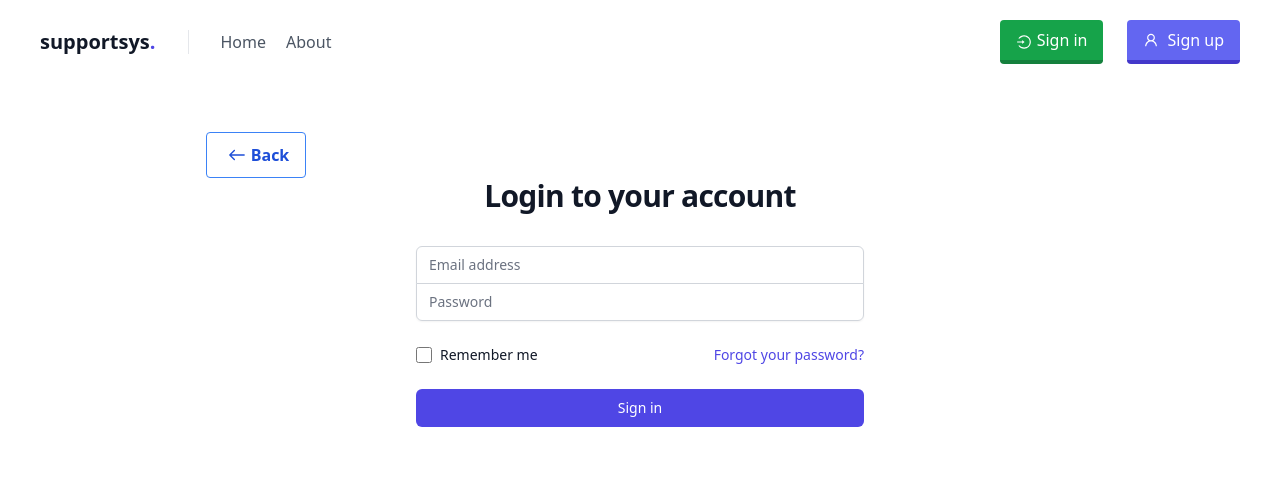
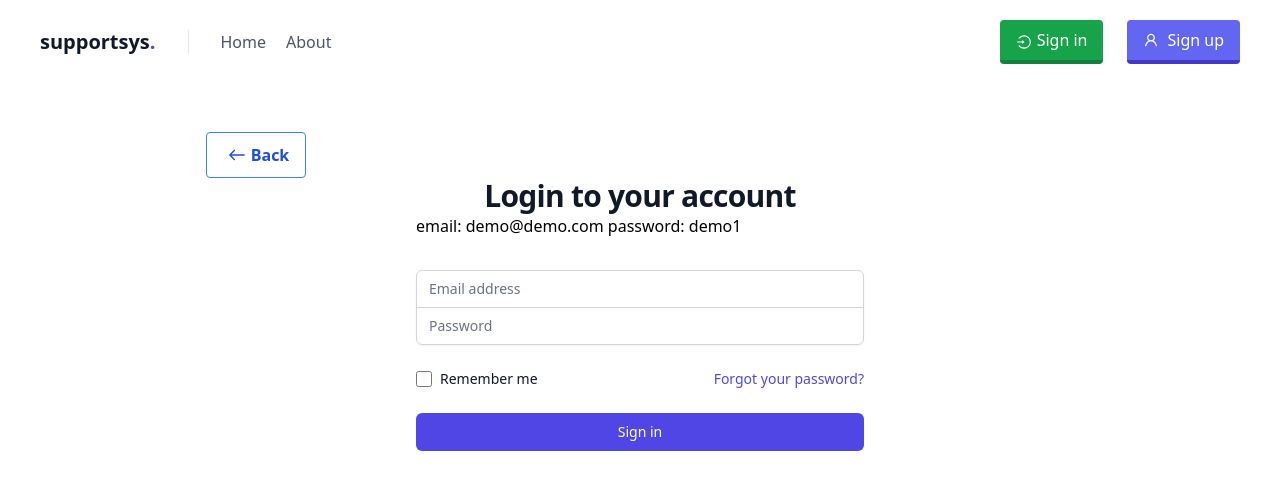
Before and after one commit to FurkanCodes/supsys, a React (Create React App) app in the folder frontend/: page /#/login in a window 1280 px wide. Shown: the top 490 px of the page. Built offline with nearby package versions, Linux system fonts and the light colour scheme.

Commit message:
Update Login.jsx

```diff
--- a/frontend/src/pages/Login.jsx
+++ b/frontend/src/pages/Login.jsx
@@ -63,6 +63,8 @@ function Login() {
             <h2 className="text-3xl font-bold tracking-tight text-center text-gray-900 ">
               Login to your account
             </h2>
+          <p> email: demo@demo.com
+               password: demo1 </p>
           </div>
           <form className="mt-8 space-y-6" onSubmit={onSubmit}>
             <input type="hidden" name="remember" defaultValue="true" />
```
